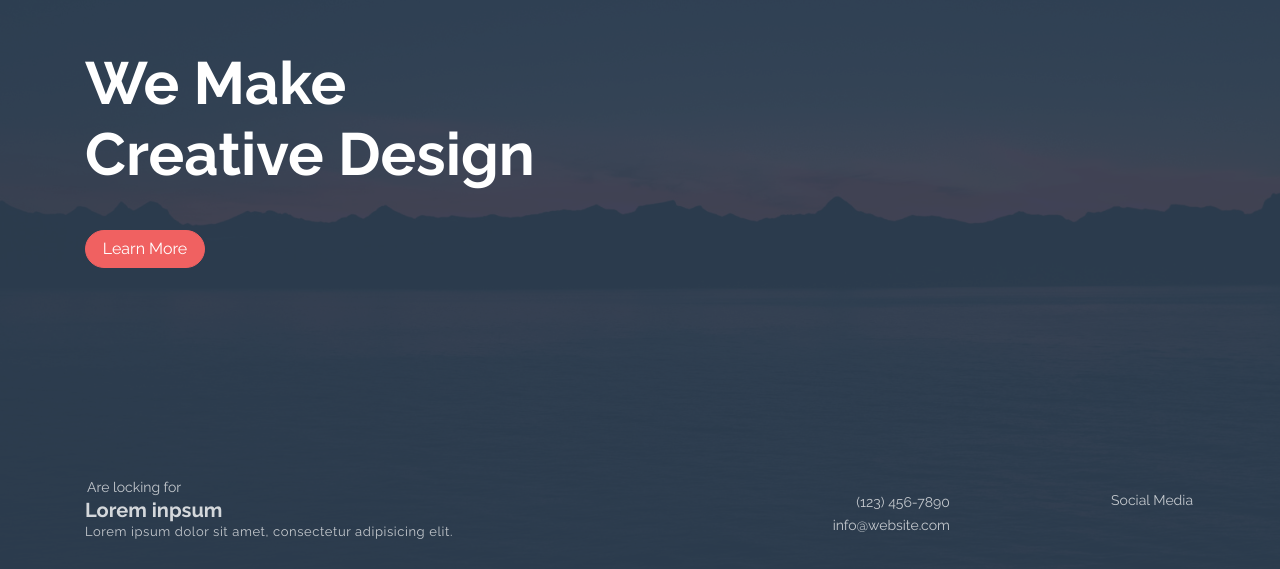
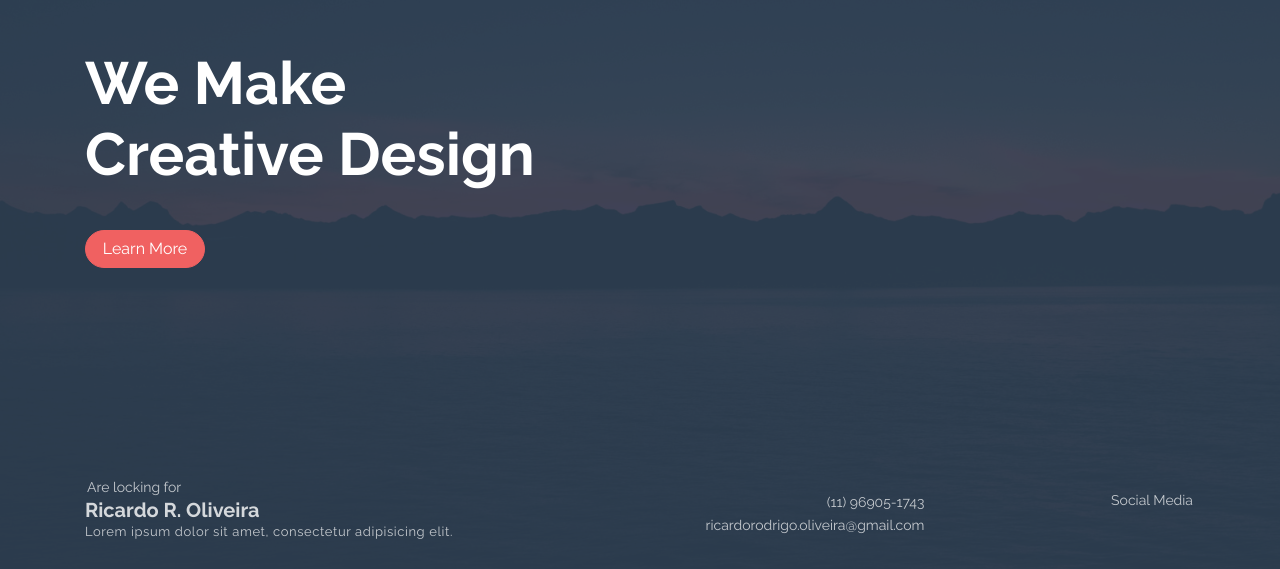
Before and after one commit to ricardorodrigooliveira/mypage, a React (Create React App) app: page / in a window 1280 px wide. Shown: the part 231-800 px from the top of the page. Built offline with nearby package versions, Linux system fonts and the light colour scheme.

Commit message:
Inclusão nome na home

```diff
--- a/src/components/Header.tsx
+++ b/src/components/Header.tsx
@@ -34,14 +34,14 @@ export function Header() {
                 <div className="infos container mb-4 mb-md-2">
                     <div className="title">
                        <h6 className="subtitle font-weight-normal">Are locking for</h6>
-                        <h5>Lorem inpsum</h5>
+                        <h5>Ricardo R. Oliveira</h5>
                         <p className="font-small">Lorem ipsum dolor sit amet, consectetur adipisicing elit.</p>
                     </div>
                     <div className="socials text-right">
                         <div className="row justify-content-between">
                             <div className="col">
-                                <a className="d-block subtitle"><i className="ti-microphone pr-2"></i> (123) 456-7890</a>
-                                <a className="d-block subtitle"><i className="ti-email pr-2"></i> info@website.com</a>
+                                <a className="d-block subtitle"><i className="ti-microphone pr-2"></i> (11) 96905-1743</a>
+                                <a className="d-block subtitle"><i className="ti-email pr-2"></i> ricardorodrigo.oliveira@gmail.com</a>
                             </div>
                             <div className="col">
                                 <h6 className="subtitle font-weight-normal mb-2">Social Media</h6>
```
